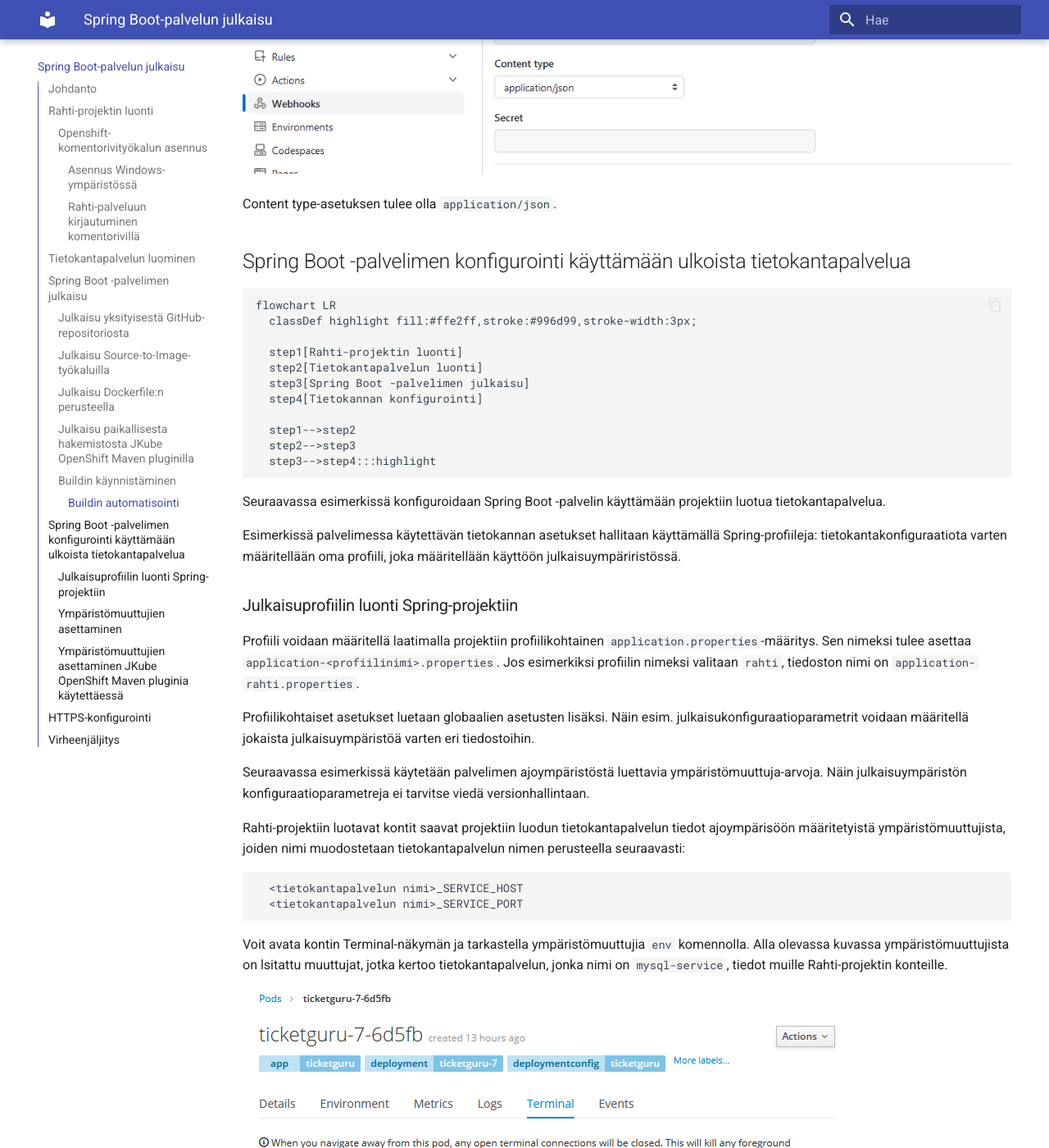
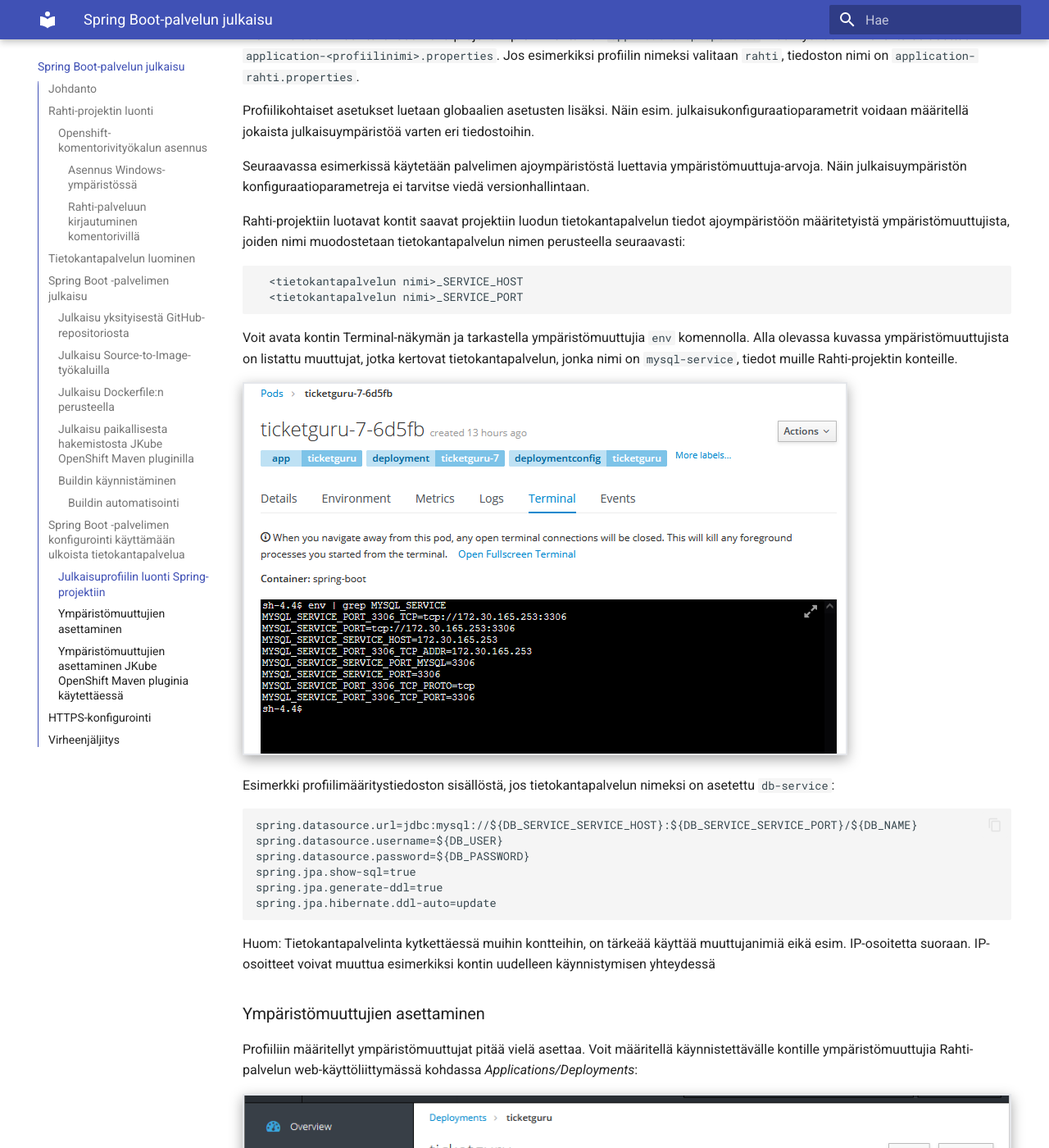
Before and after one commit to haagahelia/hh-csc-docs, an MkDocs documentation site: the page built from docs/ohje_spring_rahti.md, in a window 1280 px wide and 1400 px high, scrolled down 14577 px. Shown: the whole window at 82% size. Built offline with MkDocs 1.6.1 and Material for MkDocs 9.7.7, drawn with Linux system fonts in a browser that asks for light colours.

Commit message:
Lisätty custom-tyylit kuville. Korjauksia tekstiin ja kuviin.

````diff
--- a/docs/ohje_spring_rahti.md
+++ b/docs/ohje_spring_rahti.md
@@ -366,13 +366,13 @@
 
 Seuraavassa esimerkissä käytetään palvelimen ajoympäristöstä luettavia ympäristömuuttuja-arvoja. Näin julkaisuympäristön konfiguraatioparametreja ei tarvitse viedä versionhallintaan.
 
-Rahti-projektiin luotavat kontit saavat projektiin luodun tietokantapalvelun tiedot ajoympärisöön määritetyistä ympäristömuuttujista, joiden nimi muodostetaan tietokantapalvelun nimen perusteella seuraavasti:
+Rahti-projektiin luotavat kontit saavat projektiin luodun tietokantapalvelun tiedot ajoympäristöön määritetyistä ympäristömuuttujista, joiden nimi muodostetaan tietokantapalvelun nimen perusteella seuraavasti:
 ``` { .yaml .no-copy }
   <tietokantapalvelun nimi>_SERVICE_HOST
   <tietokantapalvelun nimi>_SERVICE_PORT
 ```
 
-Voit avata kontin Terminal-näkymän ja tarkastella ympäristömuuttujia `env` komennolla. Alla olevassa kuvassa ympäristömuuttujista on lsitattu muuttujat, jotka kertoo tietokantapalvelun, jonka nimi on `mysql-service`, tiedot muille Rahti-projektin konteille.
+Voit avata kontin Terminal-näkymän ja tarkastella ympäristömuuttujia `env` komennolla. Alla olevassa kuvassa ympäristömuuttujista on listattu muuttujat, jotka kertovat tietokantapalvelun, jonka nimi on `mysql-service`, tiedot muille Rahti-projektin konteille.
 
 ![](img/rahti_pod_env_example.png)
 
--- /dev/null
+++ b/docs/stylesheets/extra.css
@@ -0,0 +1,4 @@
+img {
+  border: 0.1rem solid #e5e7eb;
+  box-shadow: rgba(0, 0, 0, 0.35) 0px 5px 15px;
+}
--- a/mkdocs.yml
+++ b/mkdocs.yml
@@ -11,6 +11,8 @@
     - navigation.tabs
     - toc.integrate
     - navigation.top
+extra_css:
+  - stylesheets/extra.css
 plugins:
     - search
     - mermaid2
````
Also changed, not shown: docs/img/rahti_add_member.png, docs/img/rahti_commandline_tools.png, docs/img/rahti_copy_login_command.png, docs/img/rahti_routes.png.
